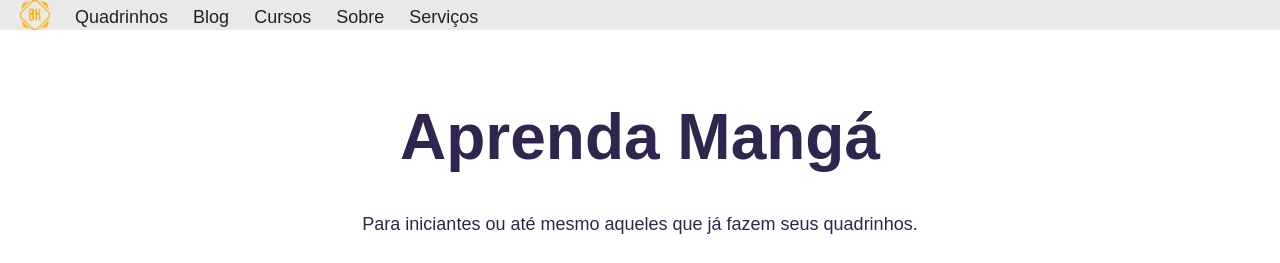
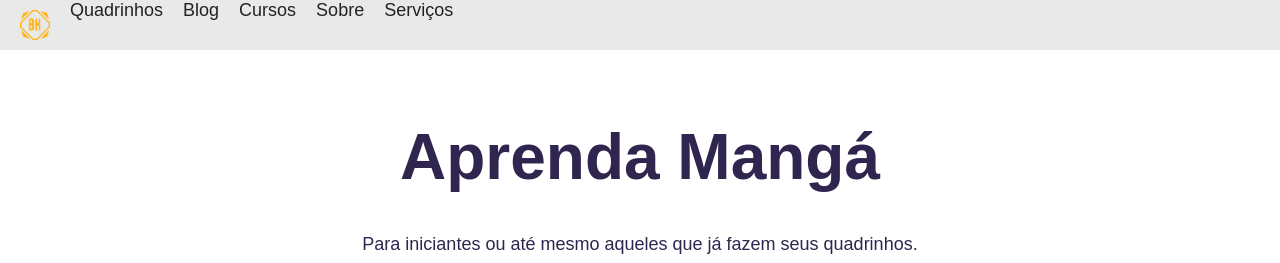
Before and after one commit to brunokimdg/brunokimdg.github.io, a plain HTML site: page index.html in a window 1280 px wide. Shown: the top 263 px of the page. Drawn offline with nearby package versions, Linux system fonts and the light colour scheme; a web font is replaced by a local one.

Commit message:
Update global.css

```diff
--- a/css/global.css
+++ b/css/global.css
@@ -50,9 +50,15 @@ th{
 }
 
 .pheader{
-  height: 30px;
+  display: flex;
+  height: 50px;
   margin: 0 auto;
   width: 1280px;
+}
+
+.pheader ul{
+  list-style: none;
+  display: flex;
 }
 
 .pheader a{
@@ -60,7 +66,6 @@ th{
   font-family: "base-900-sans", sans-serif;
   margin-left: 20px;
   text-decoration: none;
-  vertical-align: middle;;
 }
 
 .pheader a:hover{
@@ -165,6 +170,7 @@ p{
 }
 
 .logo-top{
+  margin-top: 10px;
   width: 30px;
 }
 
```
